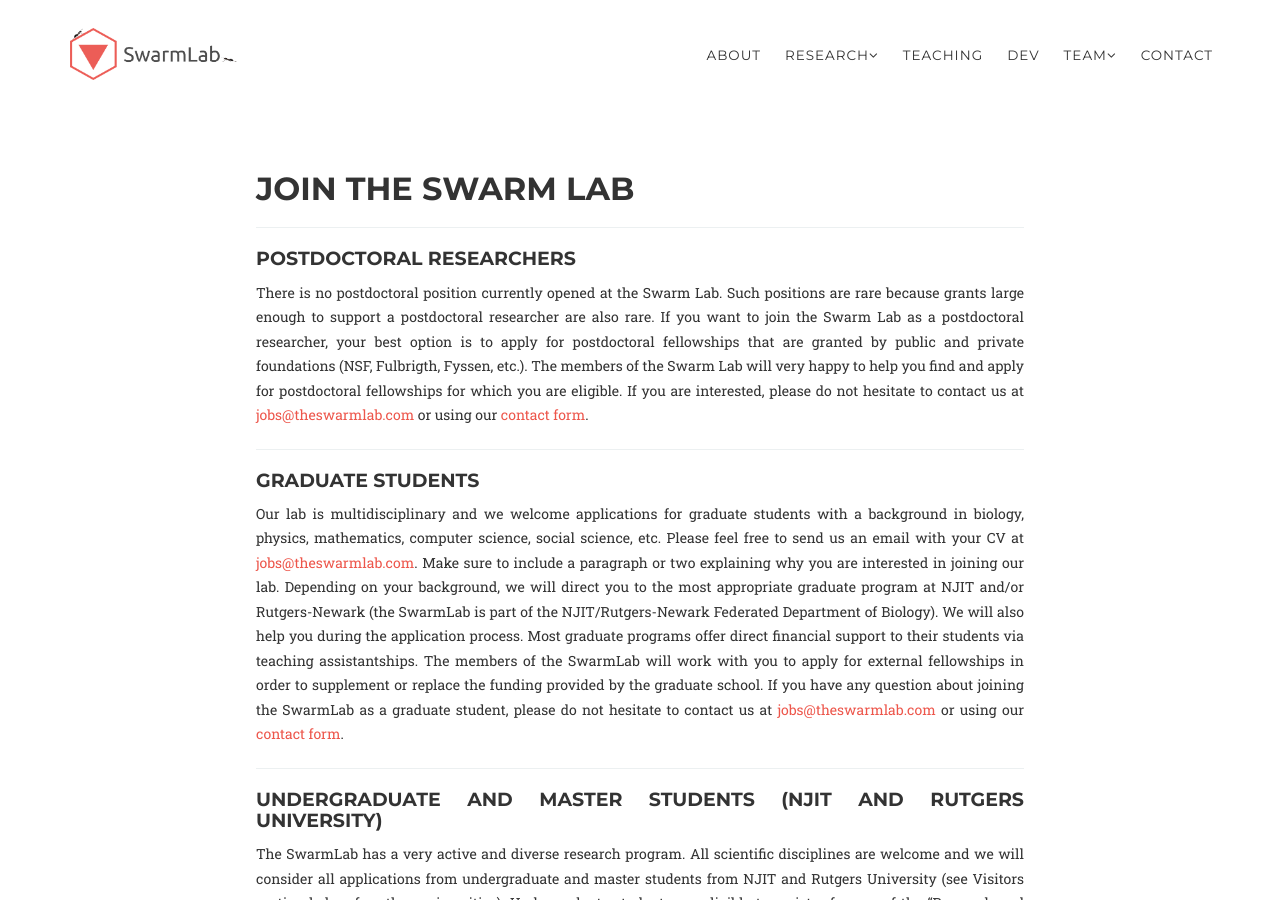
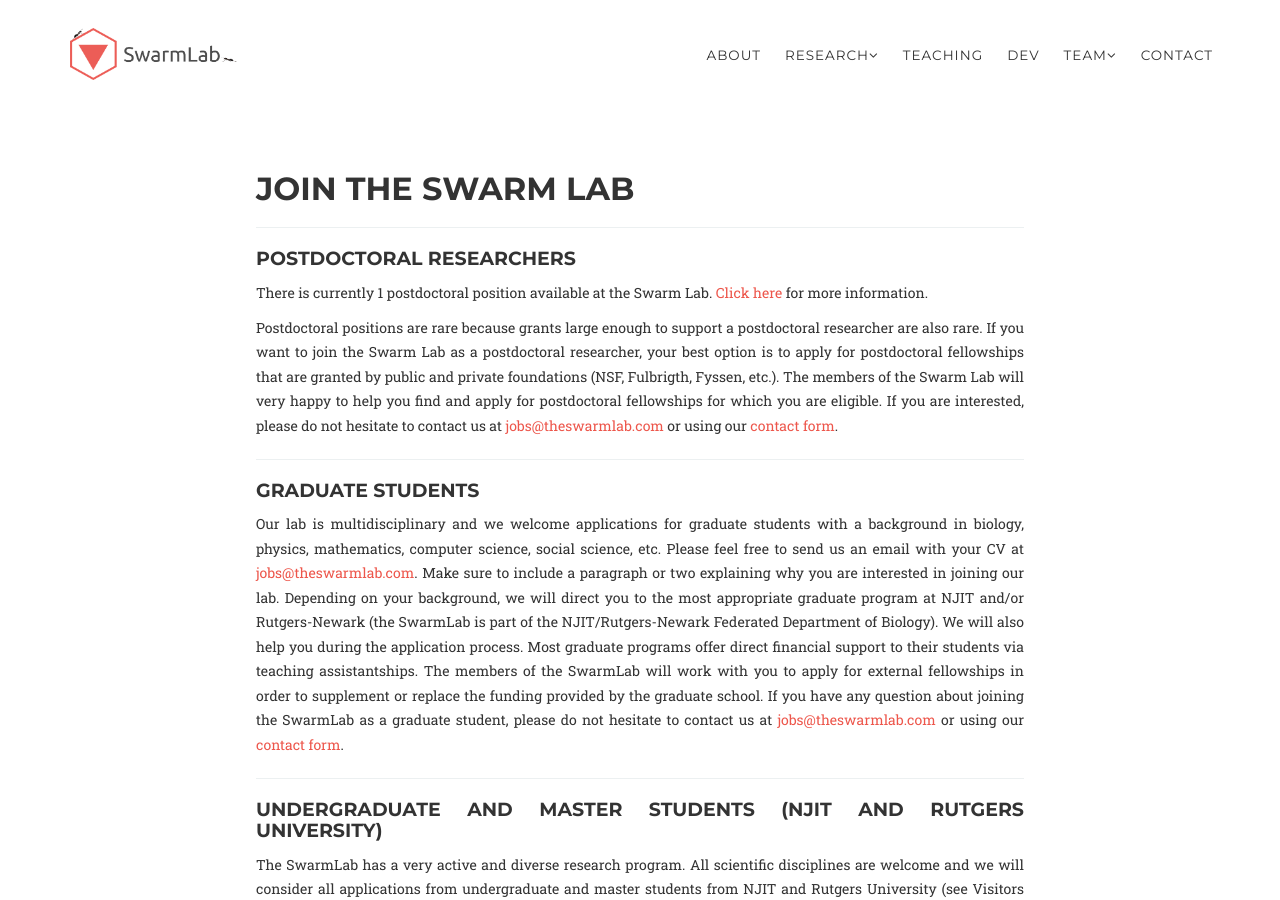
Before and after one commit to swarm-lab/swarm-lab.github.io.jekyll, a Jekyll site: the page built from join/index.md, in a window 1280 px wide and 900 px high. Built offline with Jekyll 4.4.1, drawn with Linux system fonts in a browser that asks for light colours; nearby versions of some CDN libraries; some web fonts are replaced.

Commit message:
Modified Join page.

```diff
--- a/join/index.md
+++ b/join/index.md
@@ -6,12 +6,9 @@ title: Join the Swarm Lab
 
 #### Postdoctoral researchers
 
-There is no postdoctoral position currently opened at the Swarm Lab. Such positions are rare because grants large enough
-to support a postdoctoral researcher are also rare. If you want to join the Swarm Lab as a postdoctoral researcher, your
-best option is to apply for postdoctoral fellowships that are granted by public and private foundations (NSF, Fulbrigth,
-Fyssen, etc.). The members of the Swarm Lab will very happy to help you find and apply for postdoctoral fellowships for
-which you are eligible. If you are interested, please do not hesitate to contact us at
-[jobs@theswarmlab.com](mailto:jobs@theswarmlab.com) or using our [contact form](/#contact).
+There is currently 1 postdoctoral position available at the Swarm Lab. [Click here](/blog/2015/07/01/postdoc-position-available/) for more information.
+
+Postdoctoral positions are rare because grants large enough to support a postdoctoral researcher are also rare. If you want to join the Swarm Lab as a postdoctoral researcher, your best option is to apply for postdoctoral fellowships that are granted by public and private foundations (NSF, Fulbrigth, Fyssen, etc.). The members of the Swarm Lab will very happy to help you find and apply for postdoctoral fellowships for which you are eligible. If you are interested, please do not hesitate to contact us at [jobs@theswarmlab.com](mailto:jobs@theswarmlab.com) or using our [contact form](/#contact).
 
 ---
 
```
